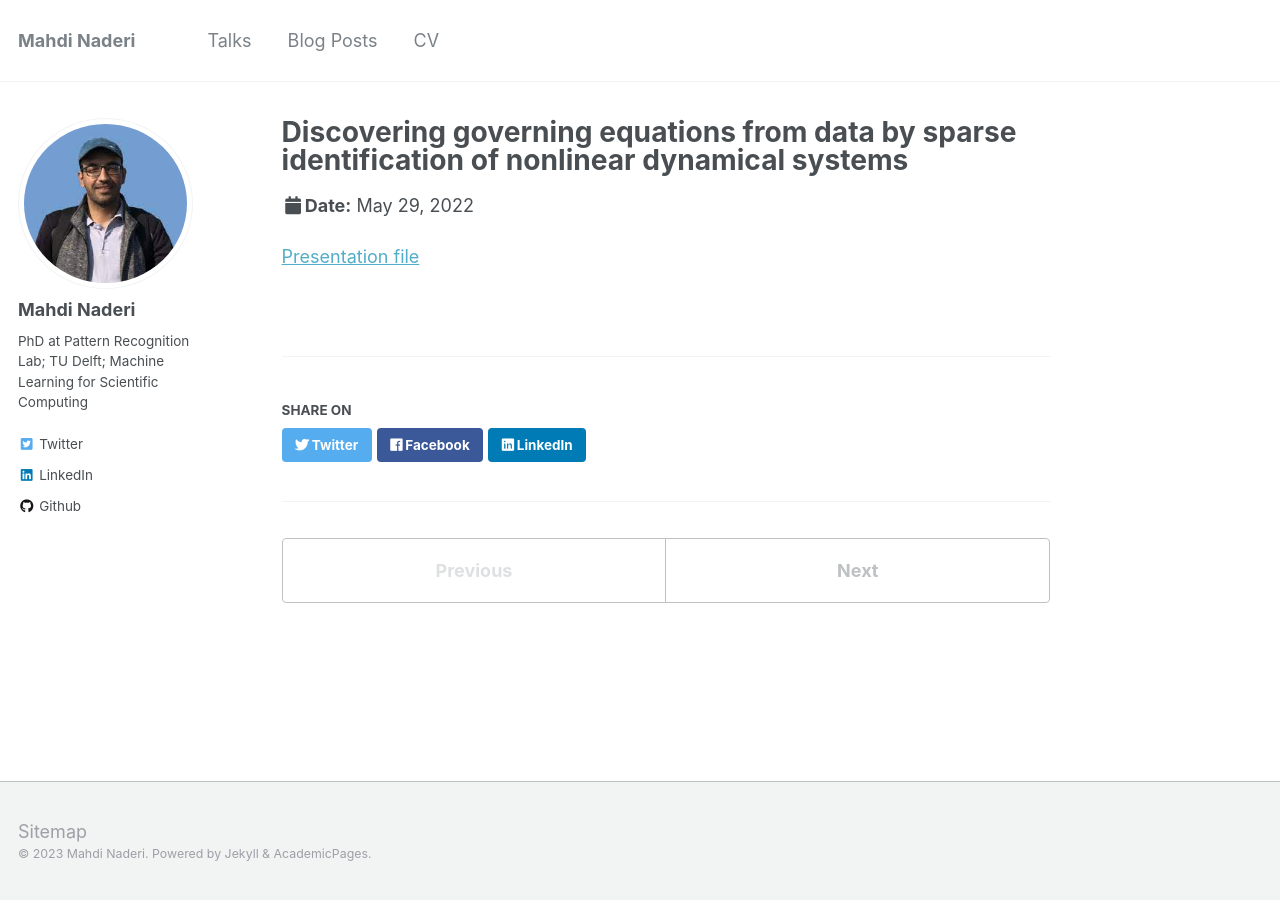
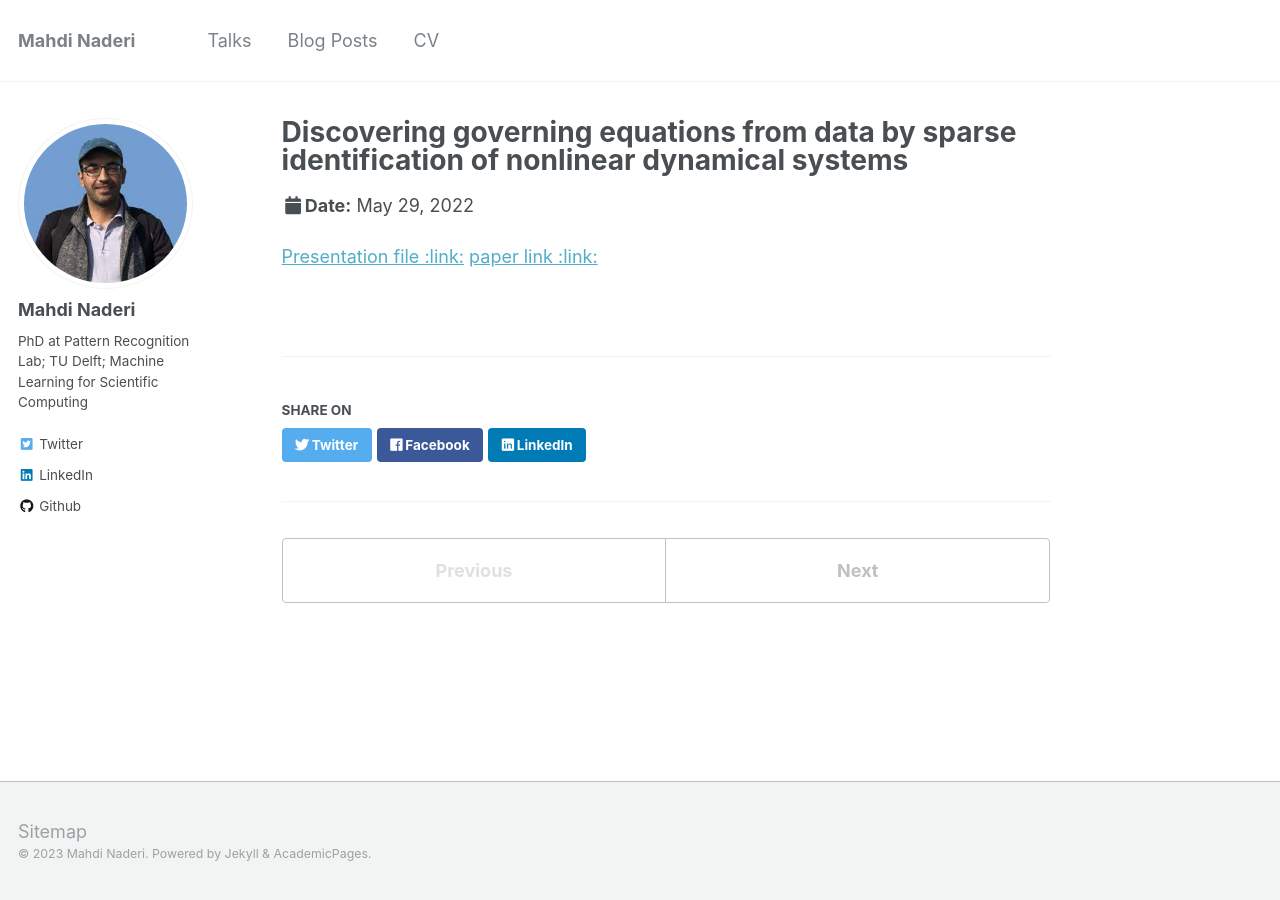
Before and after one commit to mnaderib/mnaderib.github.io, a Jekyll site: the page built from _talks/2022-05-09-talk-1.md, in a window 1280 px wide. Built offline with Jekyll 4.4.1, drawn with Linux system fonts in a browser that asks for light colours.

Commit message:
Update 2022-05-09-talk-1.md

```diff
--- a/_talks/2022-05-09-talk-1.md
+++ b/_talks/2022-05-09-talk-1.md
@@ -7,4 +7,4 @@
 date: 2022-05-29
 location: "Delft"
 ---
-[Presentation file](https://mahdinaderi.com/files/2022_06_29.pdf)
+[Presentation file :link:](https://mahdinaderi.com/files/2022_06_29.pdf) [paper link :link:](https://www.pnas.org/doi/abs/10.1073/pnas.1517384113)
```
